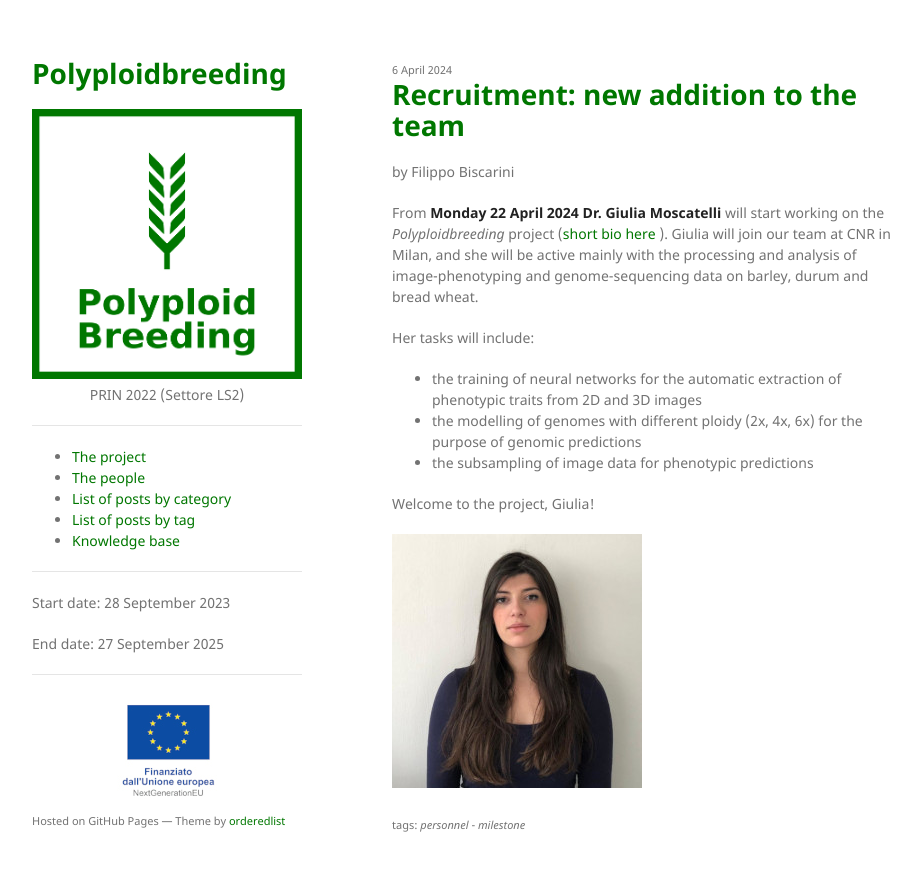
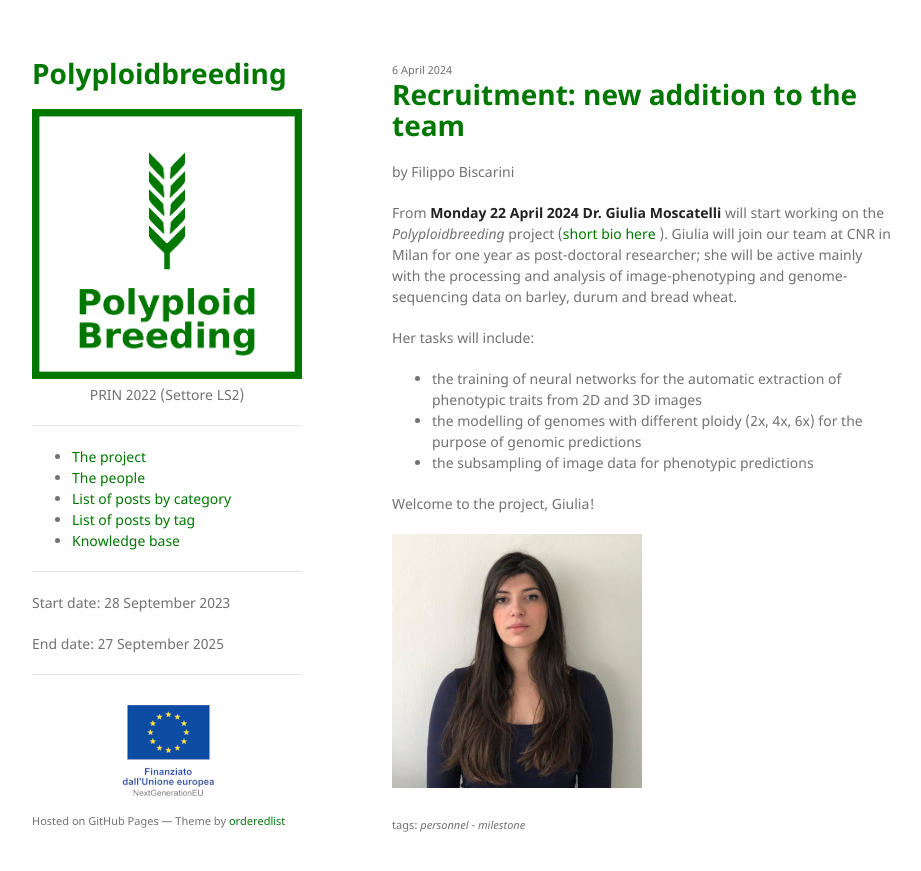
Before and after one commit to polyploidbreeding/polyploidbreeding.github.io, a Jekyll site: the page built from _posts/2024-04-06-recruitment.md, in a window 1280 px wide. Shown: the top 871 px of the page, without its empty margins (178-1099 px from the left). Built offline with Jekyll 4.4.1, drawn with Linux system fonts in a browser that asks for light colours.

Commit message:
added: time specs

```diff
--- a/_posts/2024-04-06-recruitment.md
+++ b/_posts/2024-04-06-recruitment.md
@@ -8,7 +8,7 @@ tags: ['personnel','milestone']
 ---
 
 From **Monday 22 April 2024** **Dr. Giulia Moscatelli** will start working on the *Polyploidbreeding* project ([short bio here](/consortium.html) ).
-Giulia will join our team at CNR in Milan, and she will be active mainly with the processing and analysis of image-phenotyping and genome-sequencing data on barley, durum and bread wheat.
+Giulia will join our team at CNR in Milan for one year as post-doctoral researcher; she will be active mainly with the processing and analysis of image-phenotyping and genome-sequencing data on barley, durum and bread wheat.
 
 Her tasks will include:
 - the training of neural networks for the automatic extraction of phenotypic traits from 2D and 3D images
```
